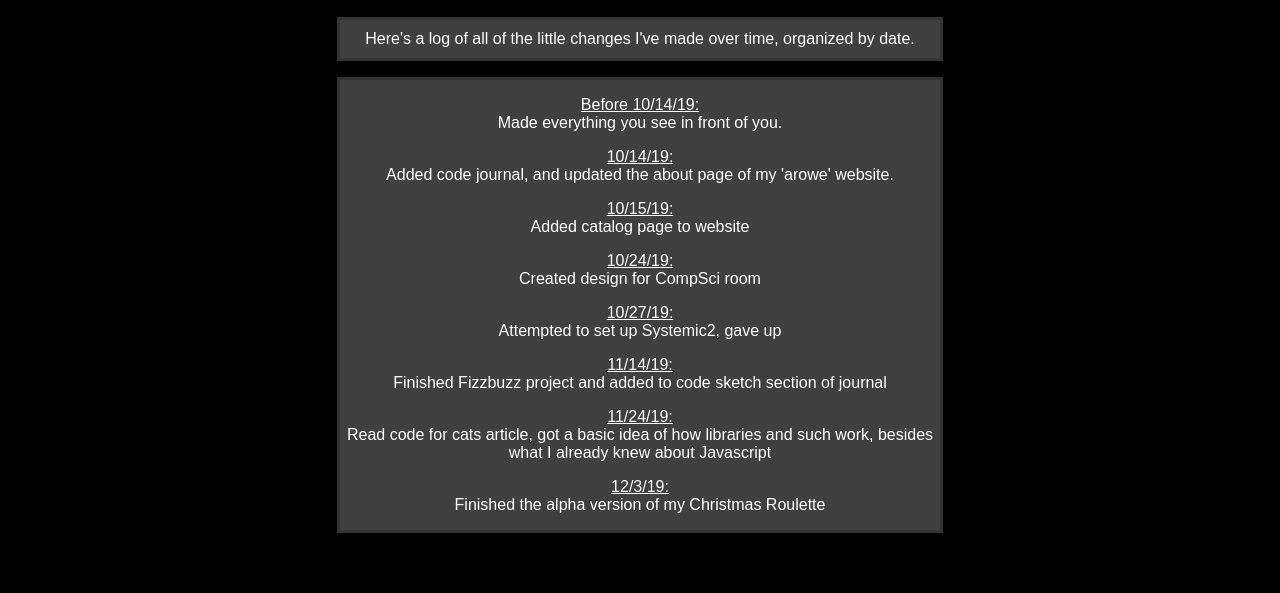
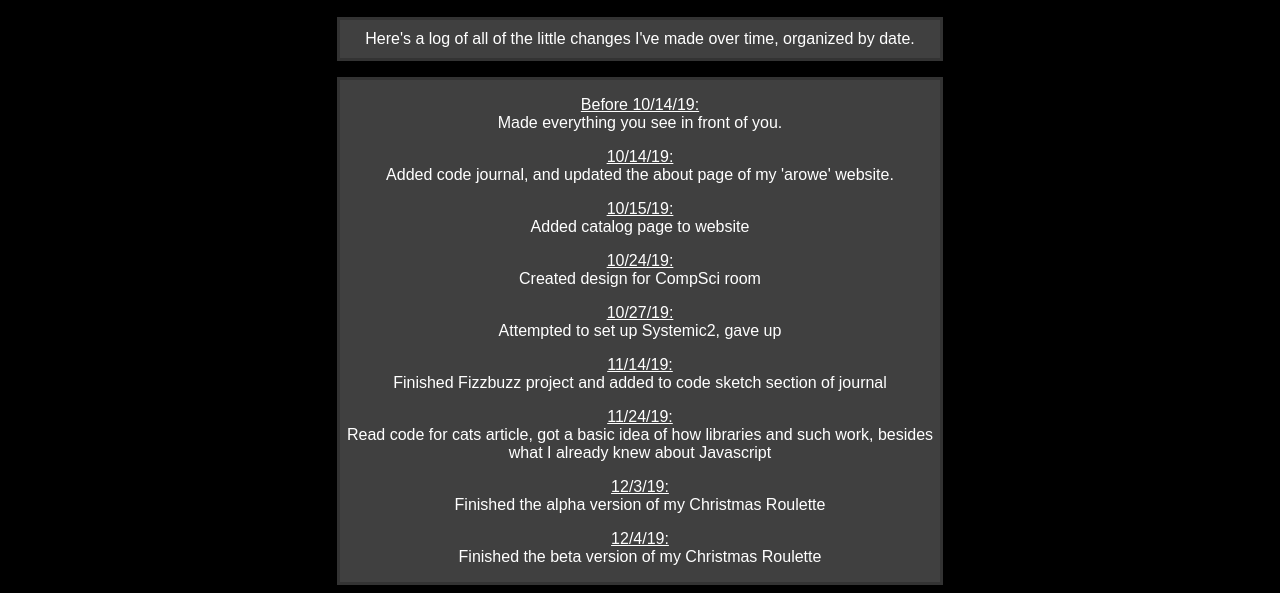
Before and after one commit to arowe104/arowe104.github.io, a plain HTML site: page journal.html in a window 1280 px wide. Shown: the part 208-801 px from the top of the page. Drawn offline with Linux system fonts and the light colour scheme.

Commit message:
updated journal

```diff
--- a/journal.html
+++ b/journal.html
@@ -119,6 +119,7 @@
 				<p class="entry"><div class="date">11/14/19:</div> Finished Fizzbuzz project and added to code sketch section of journal</p>
 				<p class="entry"><div class="date">11/24/19:</div> Read code for cats article, got a basic idea of how libraries and such work, besides what I already knew about Javascript</p>
 				<p class="entry"><div class="date">12/3/19:</div> Finished the alpha version of my Christmas Roulette</p>
+				<p class="entry"><div class="date">12/4/19:</div> Finished the beta version of my Christmas Roulette</p>
 			<center>
 		</div>
 	<center>
```
